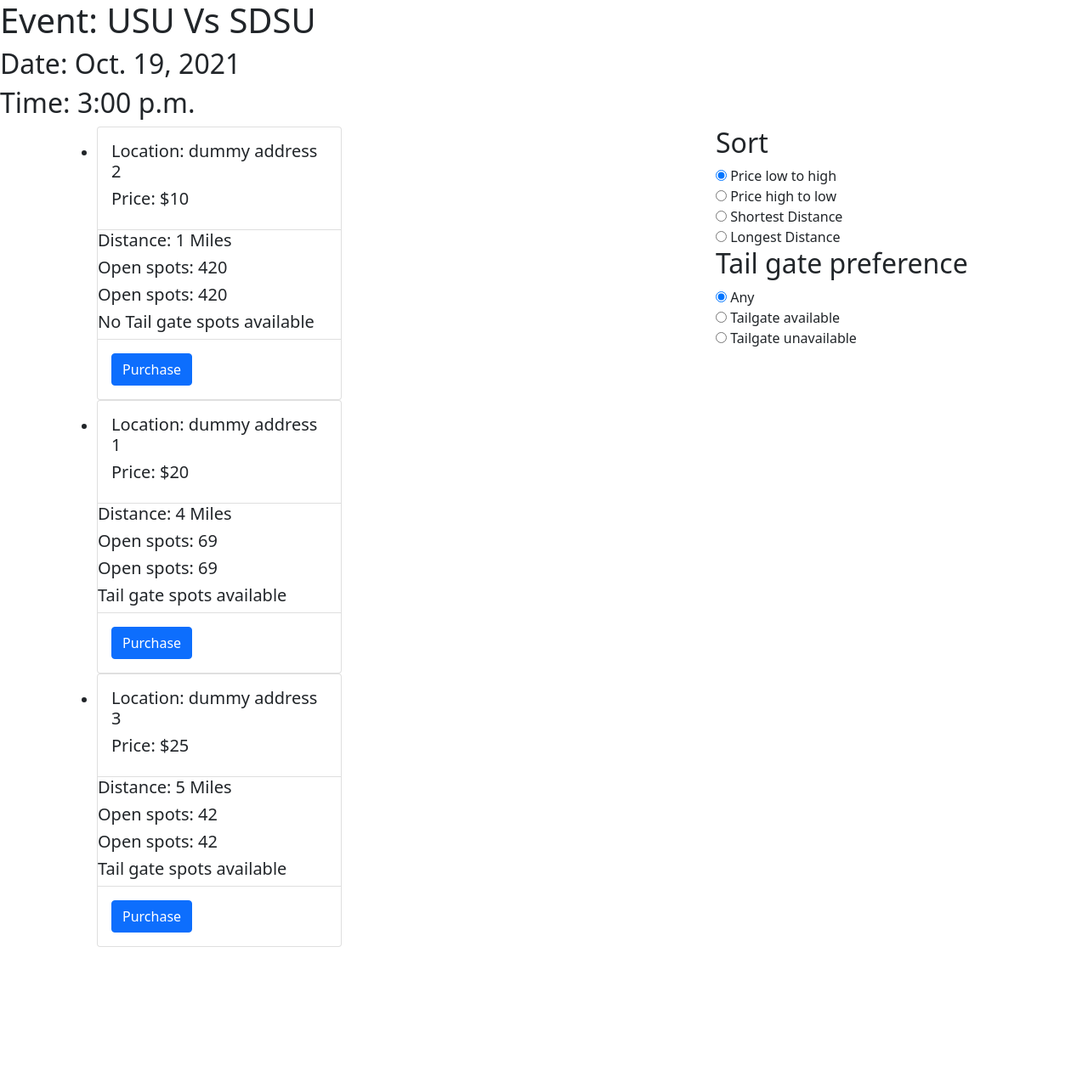
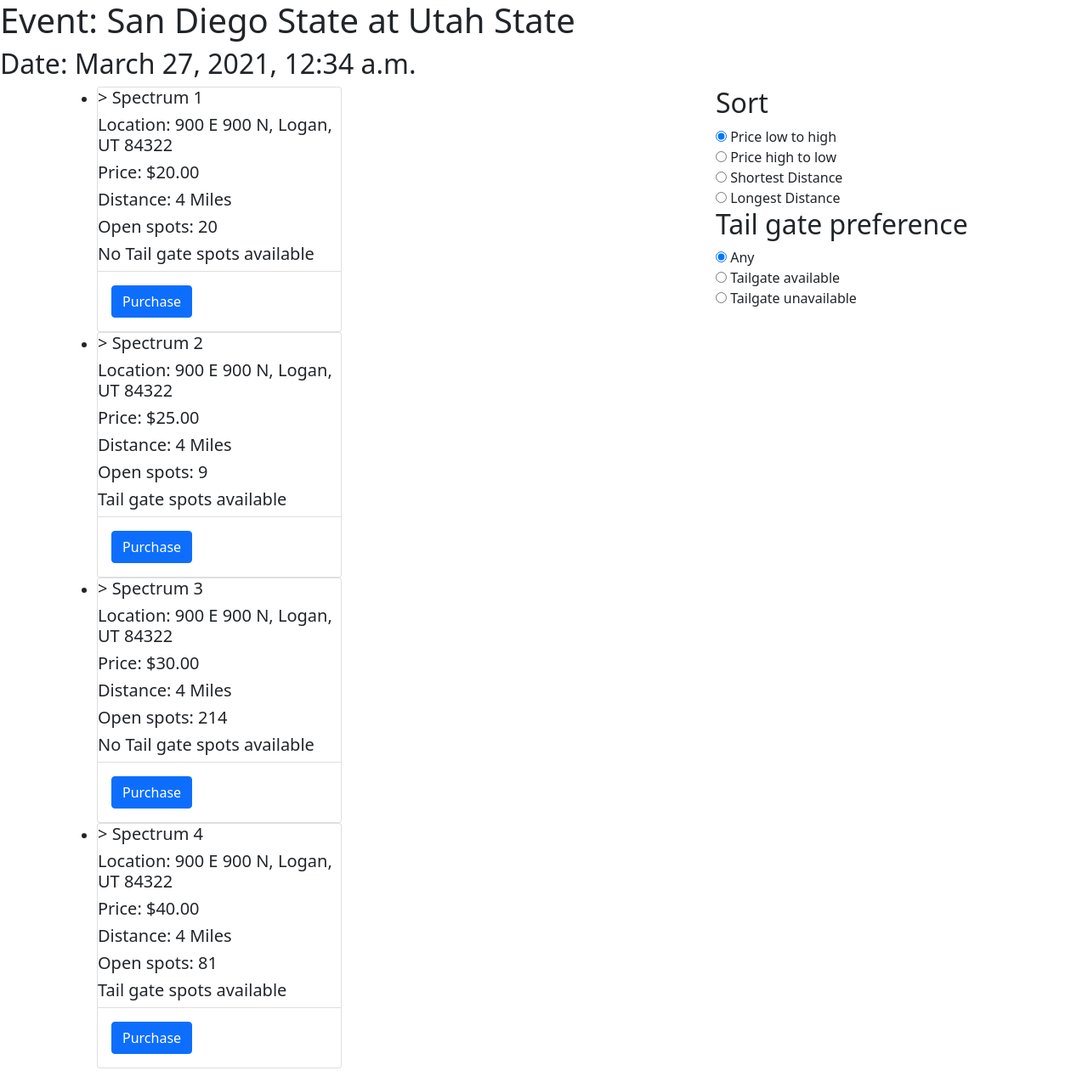
Before and after one commit to SSM121/2ndPlaceBestPlace, a Django app: page /event/1 in a window 1280 px wide. Shown: the whole page at 85% size. Before the commit the page ends 1115 px from the top, so only its background shows below. Run offline with Django 3.2, Linux system fonts and the light colour scheme; the visitor is signed in with stand-in values (Sample User, id 1); data comes from the database, SQL or seed files in the repository; some libraries are stand-ins or nearby versions.

Commit message:
made the lot search dynamic. the view needs more work because all events pull all the lots

```diff
--- a/src/parkingGenie/templates/parkingGenie/lotSearch.html
+++ b/src/parkingGenie/templates/parkingGenie/lotSearch.html
@@ -12,7 +12,6 @@
 <body onload="init()">
     <h1>Event: {{eventInfo.name}}</h1>
     <h2>Date: {{eventInfo.date}}</h2>
-    <h2>Time: {{eventInfo.startTime}}</h2>
     <div class="container">
         <div class="row">
             <div class="col col-8">
@@ -43,14 +42,12 @@
 <!--                                    <a href="#" class="card-link">Another link</a>-->
 <!--                                </div>-->
 
-                            <div class="card-body">
-                                <h5 class="card-title"><a> Location: {{Lot.address}} </a></h5>
+
+                            <ul class="list-group list-group-flush">
+                                <h5 class="card-title">> {{Lot.name}}
+                                <h5 ><a> Location: {{Lot.address}} </a></h5>
                                 <h5>Price: ${{Lot.price}}</h5>
-                            </div>
-                            <ul class="list-group list-group-flush">
-
                                 <h5> Distance: {{Lot.distance}} Miles</h5>
-                                <h5> Open spots: {{Lot.openSpots}} </h5>
                                 <h5> Open spots: {{Lot.openSpots}} </h5>
                                 {% if Lot.hasTailGate %}
                                     <h5> Tail gate spots available </h5>
--- a/src/parkingGenie/views.py
+++ b/src/parkingGenie/views.py
@@ -1,7 +1,7 @@
 from django.contrib.auth import authenticate, get_user, login
 from django.contrib.auth.models import User
-from django.shortcuts import render, redirect
-from .models import Event
+from django.shortcuts import render, redirect, get_object_or_404
+from .models import Event, ParkingLot
 from django.contrib import messages
 from qr_code.qrcode.utils import QRCodeOptions
 
@@ -144,6 +144,7 @@
 
 
 def lotSearch(request, event_id):
+    event = get_object_or_404(Event, pk=event_id)
     if not checkLoggedIn(request):
         return redirect('/')
     #dictionary for storing event info
@@ -154,6 +155,7 @@
         "date": "Oct. 19, 2021",
         "startTime": "3:00 p.m."
     }
+    lots = ParkingLot.objects.order_by('date')
     # list of lot dictionaries
     lotList = []
     # should get lots for event given from database. for now dummy values are used
@@ -166,32 +168,23 @@
     #   hasTailGate: bool
     #   distance in miles: int
     # }
-    lotList.append({
-        "lotID": 0,
-        "openSpots": 69,
-        "address": "dummy address 1",
-        "price": 20,
-        "hasTailGate": True,
-        "distance": 4
-    })
-    lotList.append({
-        "lotID": 1,
-        "openSpots": 420,
-        "address": "dummy address 2",
-        "price": 10,
-        "hasTailGate": False,
-        "distance": 1
-    })
-    lotList.append({
-        "lotID": 2,
-        "openSpots": 42,
-        "address": "dummy address 3",
-        "price": 25,
-        "hasTailGate": True,
-        "distance": 5
-    })
+    for lot in lots:
+        # need to do distance calc
+        element = {
+            "lotID": lot.id,
+            "openSpots": lot.parking + lot.tailgate,
+            "address": lot.address,
+            "price": lot.price,
+            "distance": 4,
+            "hasTailGate": False,
+            "name" : lot.name
+        }
+        if(lot.tailgate > 0):
+            element["hasTailGate"] = True
+        lotList.append(element)
+
     context = {
-        "eventInfo": eventInfo,
+        "eventInfo": event,
         "lotList": lotList
     }
     return render(request, 'parkingGenie/lotSearch.html', context)
```
Also changed, not shown: src/parkingGenie/migrations/0004_events.py (added).
